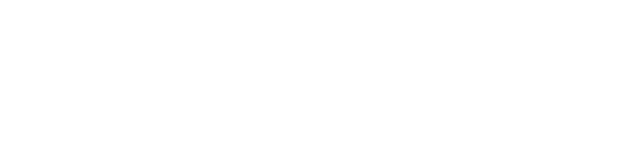
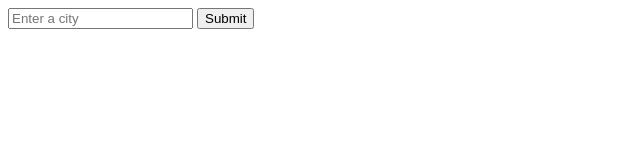
Before and after one commit to DevArtK/Weather-Proxy-Server, a plain HTML site: page public/index.html in a window 1280 px wide. Shown: the whole page, without its empty margins (0-640 px from the left). Drawn offline with Linux system fonts and the light colour scheme.

Commit message:
Html completed, form, css, script links

```diff
--- a/public/index.html
+++ b/public/index.html
@@ -4,7 +4,17 @@
     <meta charset="UTF-8" />
     <meta http-equiv="X-UA-Compatible" content="IE=edge" />
     <meta name="viewport" content="width=device-width, initial-scale=1.0" />
+    <link rel="stylesheet" href="style.css" />
+    <script src="main.js" defer></script>
     <title>Weather App</title>
   </head>
-  <body></body>
+  <body>
+    <div class="container">
+      <div class="weather"></div>
+      <form id="weather-form">
+        <input type="text" id="city-input" placeholder="Enter a city" />
+        <button type="submit">Submit</button>
+      </form>
+    </div>
+  </body>
 </html>
```
